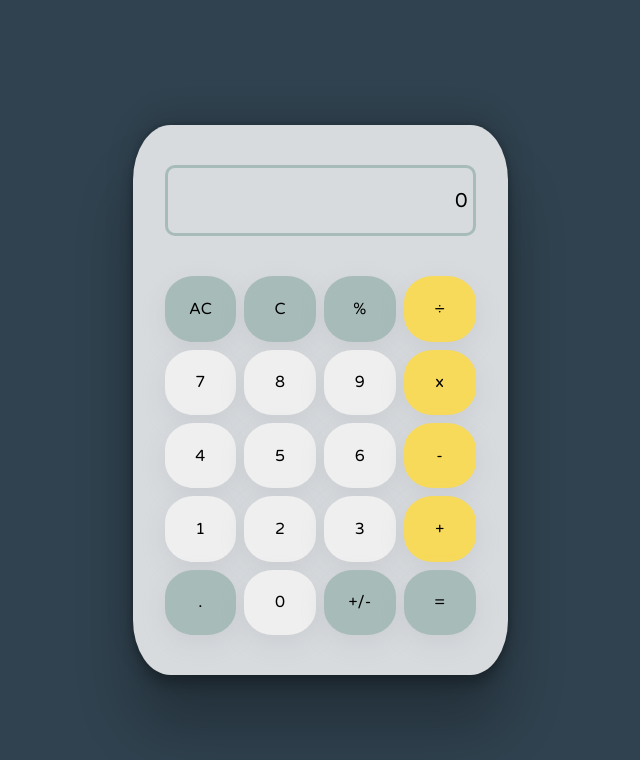
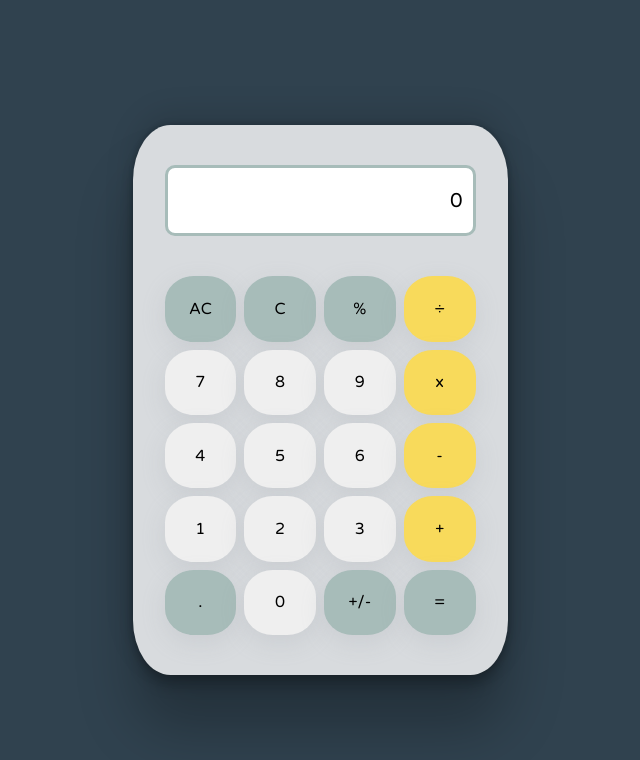
Before and after one commit to luongr13/Calculator, a plain HTML site: page index.html in a window 1280 px wide. Shown: the whole page, without its empty margins (320-960 px from the left). Drawn offline with Linux system fonts and the light colour scheme.

Commit message:
Style screen and add screen margin

```diff
--- a/style.css
+++ b/style.css
@@ -101,12 +101,13 @@ button:hover {
     justify-content: flex-end;
     align-items: center;
     border: solid #a7bcb9 3px;
+    background: white;
     border-radius: 10px;
 }
 
 #screen {
     color: black;
-    margin: 0.5em 0.25em;
+    margin: 0.5em;
     /* border: solid red 1px; */
     font-size: 1.25em;
     text-wrap: nowrap;
```
